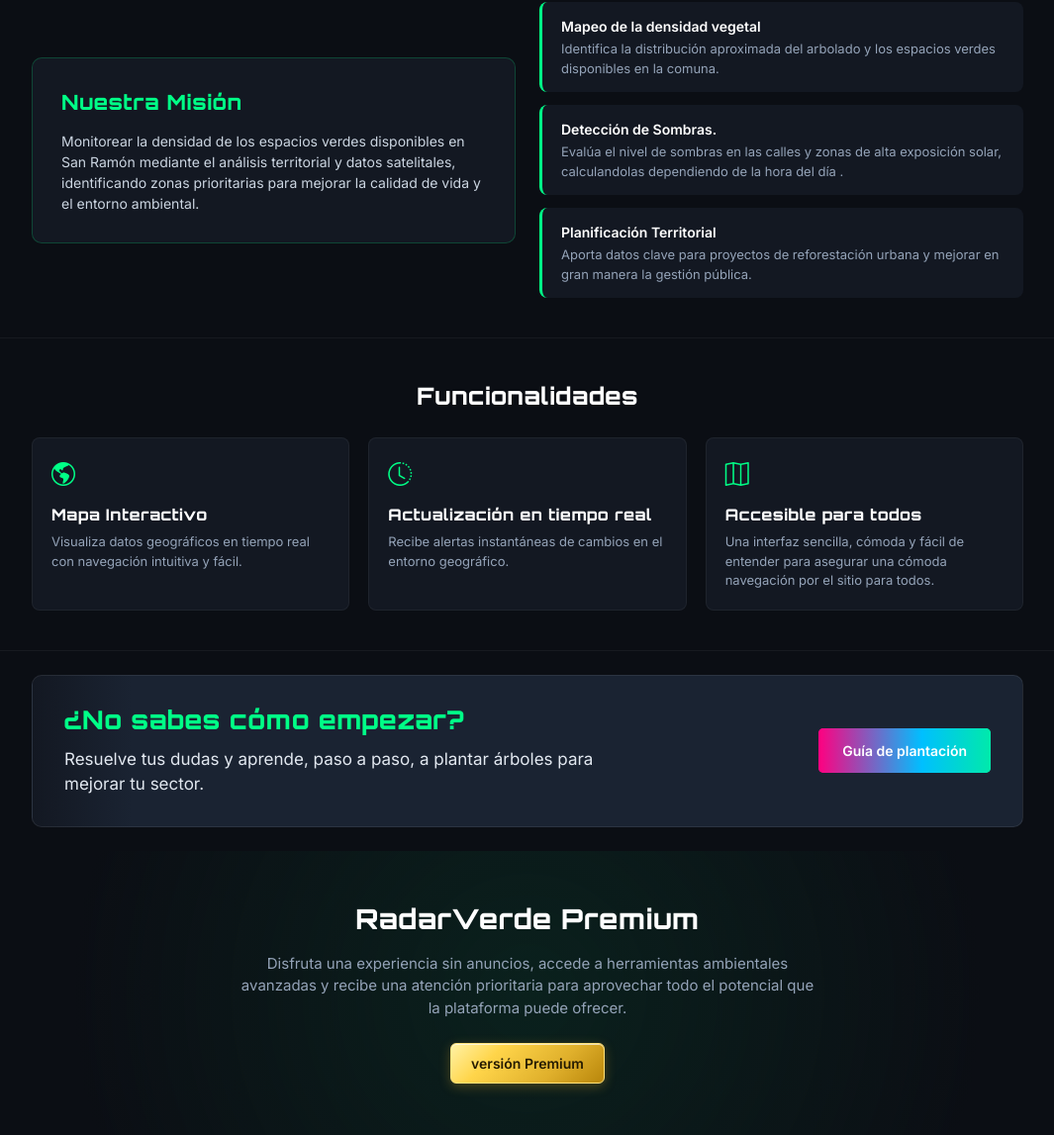
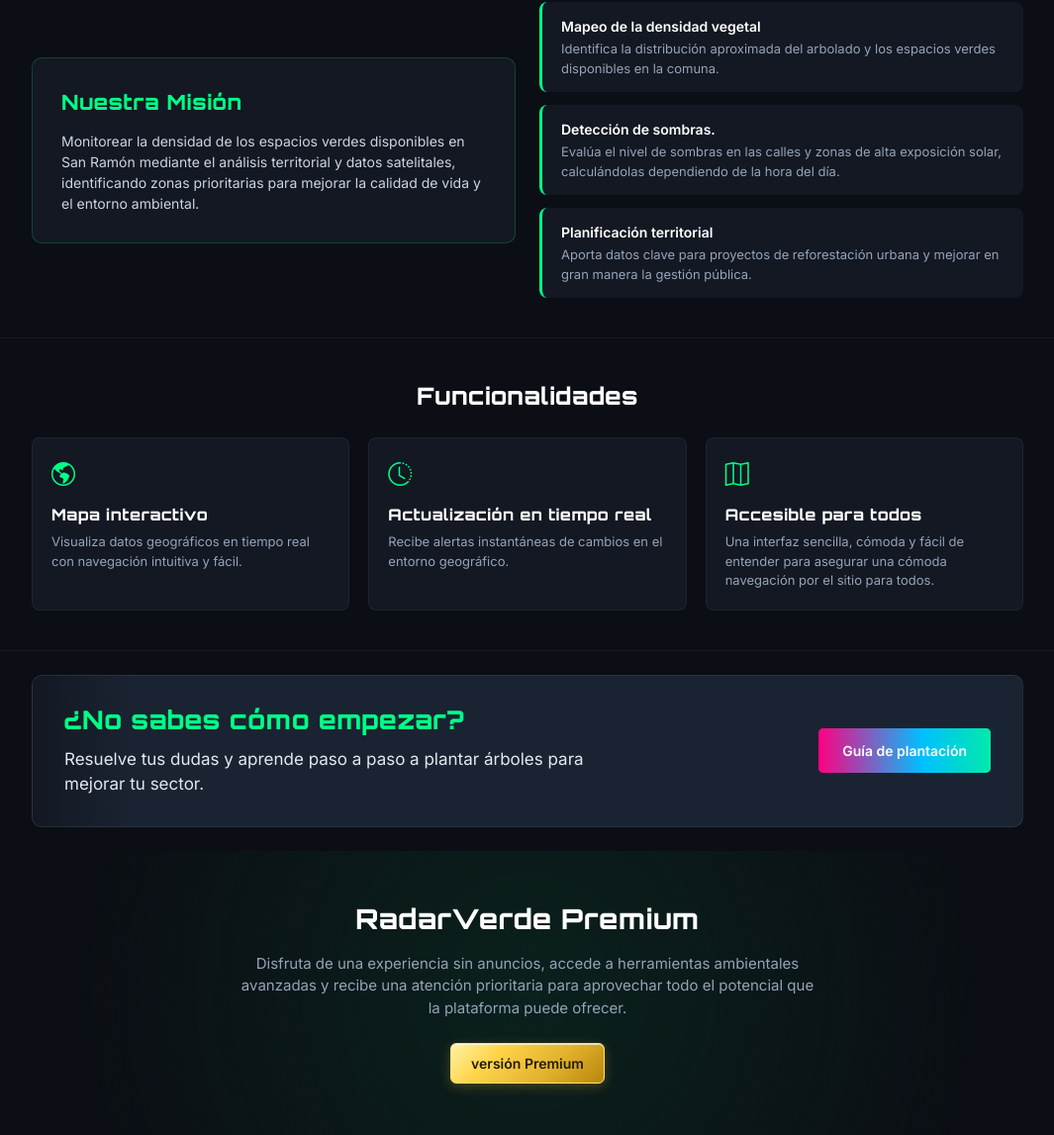
Before and after one commit to kagekaoo942/RadarVerde, a Flask app: page / in a window 1280 px wide. Shown: the part 526-1673 px from the top of the page at 99% size, without its empty margins (107-1172 px from the left). Run offline with Flask 3, Linux system fonts and the light colour scheme.

Commit message:
terminar

```diff
--- a/templates/guia.html
+++ b/templates/guia.html
@@ -122,7 +122,7 @@
                 <div class="section-heading split-heading">
                     <div>
                         <p class="eyebrow">Selección resistente</p>
-                        <h2>Especies faciles<br>para comenzar</h2>
+                        <h2>Especies fáciles<br>para comenzar</h2>
                     </div>
                     <p>Opciones adaptables al clima de la zona central de Chile. Revisa siempre el espacio disponible
                         antes de elegir.</p>
@@ -234,7 +234,7 @@
             <div class="watering-icon"><i class="bi bi-droplet-half" aria-hidden="true"></i></div>
             <div>
                 <p class="eyebrow">Primeras semanas</p>
-                <h2>Riega profundo, no por costumbre</h2>
+                <h2>Riega bien, no por costumbre</h2>
                 <p>La frecuencia depende del calor y del suelo. Comprueba con un dedo a 5 cm de profundidad: si está
                     húmedo, espera; si está seco, riega lentamente hasta que el agua llegue a las raíces.</p>
             </div>
--- a/templates/index.html
+++ b/templates/index.html
@@ -85,12 +85,12 @@
                             comuna.</p>
                     </div>
                     <div class="benefit-item">
-                        <h4>Detección de Sombras.</h4>
-                        <p>Evalúa el nivel de sombras en las calles y zonas de alta exposición solar, calculandolas
-                            dependiendo de la hora del día .</p>
+                        <h4>Detección de sombras.</h4>
+                        <p>Evalúa el nivel de sombras en las calles y zonas de alta exposición solar, calculándolas
+                            dependiendo de la hora del día.</p>
                     </div>
                     <div class="benefit-item">
-                        <h4>Planificación Territorial</h4>
+                        <h4>Planificación territorial</h4>
                         <p>Aporta datos clave para proyectos de reforestación urbana y mejorar en gran manera la gestión
                             pública.</p>
                     </div>
@@ -106,7 +106,7 @@
             <div class="grid-3">
                 <div class="card-feature">
                     <div class="icon-box"><i class="bi bi-globe-americas"></i></div>
-                    <h3>Mapa Interactivo</h3>
+                    <h3>Mapa interactivo</h3>
                     <p>Visualiza datos geográficos en tiempo real con navegación intuitiva y fácil.</p>
                 </div>
                 <div class="card-feature">
@@ -129,7 +129,8 @@
         <div class="cta-banner">
             <div class="cta-copy">
                 <h2 class="cta-question">¿No sabes cómo empezar?</h2>
-                <p class="cta-description">Resuelve tus dudas y aprende, paso a paso, a plantar árboles para mejorar tu sector.</p>
+                <p class="cta-description">Resuelve tus dudas y aprende paso a paso a plantar árboles para mejorar tu
+                    sector.</p>
             </div>
             <a href="{{ url_for('guia') }}" class="btn-guia">Guía de plantación</a>
         </div>
@@ -139,8 +140,8 @@
     <section class="card-premium">
         <div class="container">
             <h2>RadarVerde Premium</h2>
-            <p>Disfruta una experiencia sin anuncios, accede a herramientas ambientales avanzadas y recibe una atención
-                prioritaria para aprovechar todo el potencial que la plataforma puede ofrecer.</p>
+            <p>Disfruta de una experiencia sin anuncios, accede a herramientas ambientales avanzadas y recibe una
+                atención prioritaria para aprovechar todo el potencial que la plataforma puede ofrecer.</p>
             <a href="mailto:contacto@radarverde.com?subject=Inter%C3%A9s%20en%20RadarVerde%20Premium"
                 class="btn-premium"><span>versión Premium</span></a>
         </div>
```
